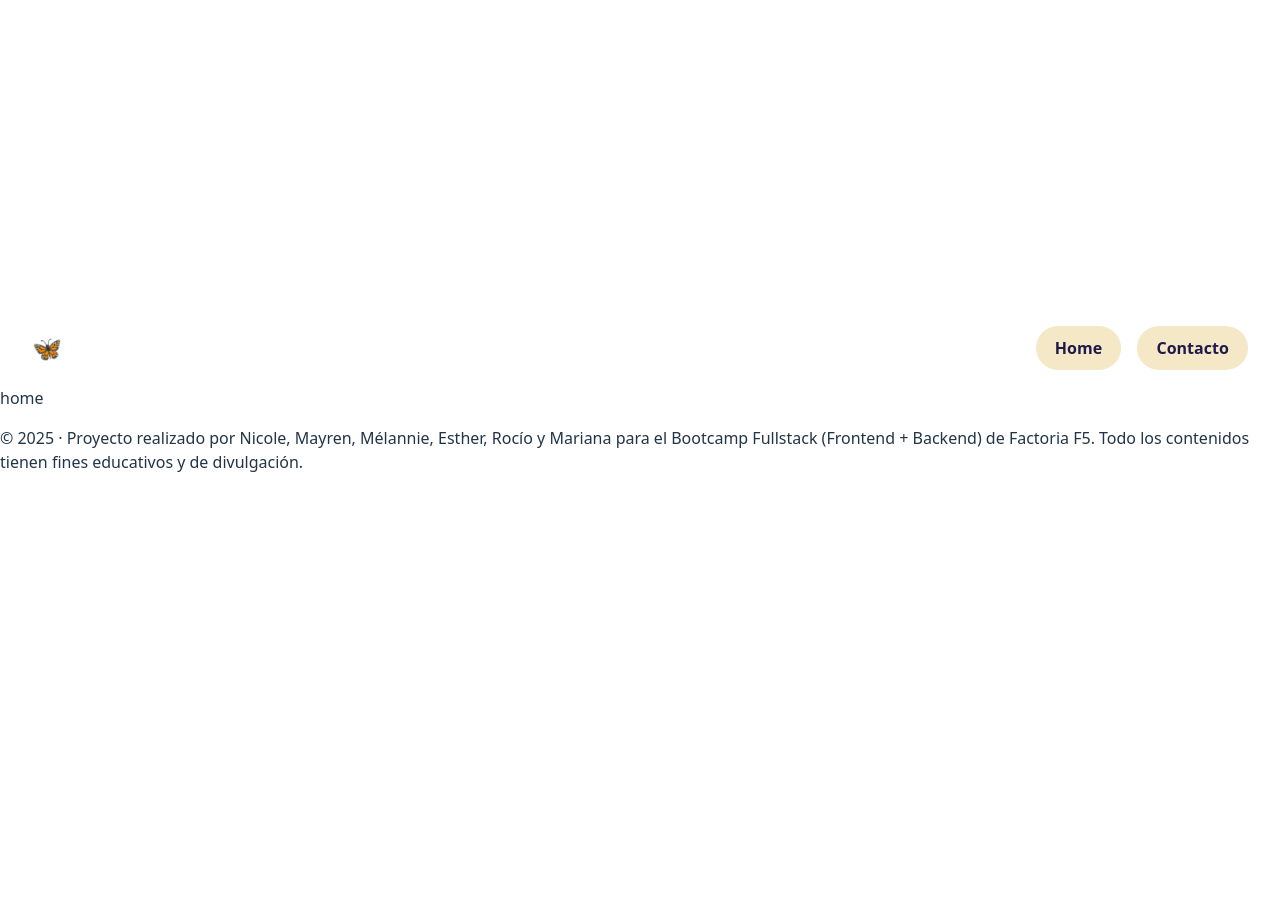
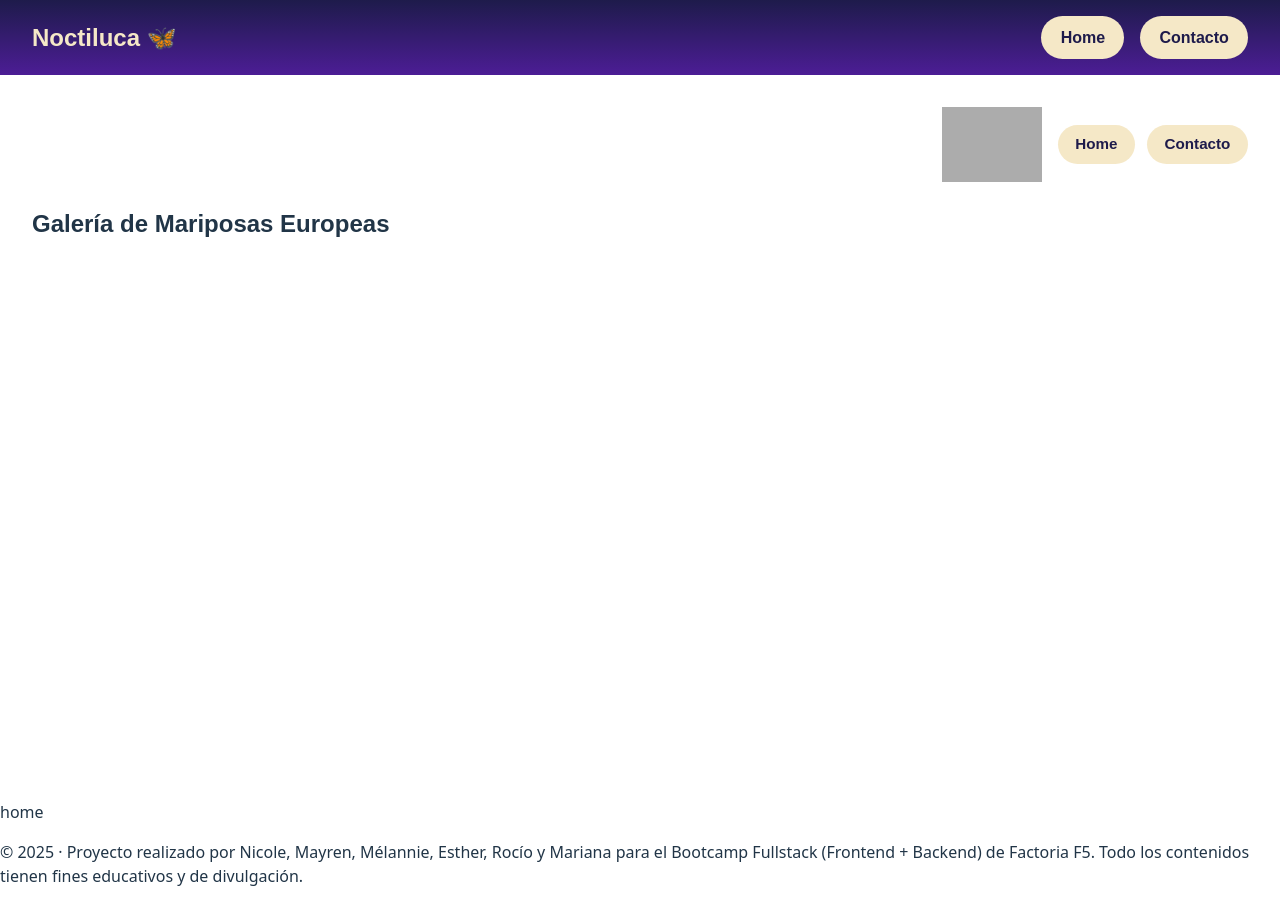
Before and after one commit to nicolegugu93/Noctiluca, a React (Vite) app: page / in a window 1280 px wide. Before the commit the page ends 800 px from the top, so only its background shows below. Built offline with nearby package versions, Linux system fonts and the light colour scheme; grey boxes are pictures that could not be loaded.

Commit message:
style nav

```diff
--- a/src/pages/NavBar.jsx
+++ b/src/pages/NavBar.jsx
@@ -1,7 +1,7 @@
 import { useState } from "react";
 import { Link } from "react-router-dom";
-
 import '../style/NavBar.css'
+import alaImg from "./assets/ala-mariposa.png";
 
 
 function NavBar(){
@@ -12,25 +12,36 @@ function NavBar(){
   };
 
     return(
+           <div className="app-container">
+      {/* NAVBAR */}
       <nav className="navbar">
-      {/* Logo o nombre (opcional) */}
-      <div className="navbar-logo">🦋</div>
+        <div className="navbar-logo">Noctiluca 🦋</div>
 
-      {/* Botón hamburguesa (solo visible en móviles) */}
         <button className="hamburger" onClick={toggleMenu}>
           ☰
         </button>
 
-      {/* Botones de navegación */}
         <div className={`navbar-buttons ${menuOpen ? "open" : ""}`}>
-        <Link to="/" className="navbar-button" onClick={() => setMenuOpen(false)}>
-          Home
-        </Link>
-        <Link to="/contacto" className="navbar-button" onClick={() => setMenuOpen(false)}>
-          Contacto
-        </Link>
+          <Link to="/" className="navbar-button" onClick={() => setMenuOpen(false)}>Home</Link>
+          <Link to="/contacto" className="navbar-button" onClick={() => setMenuOpen(false)}>Contacto</Link>
         </div>
       </nav>
-    )
+
+      {/* SECCIÓN GALERÍA O HERO con ala y botones extra */}
+      <section className="galeria-section">
+        <div className="galeria-extra-buttons">
+          <img src={alaImg} alt="ala mariposa" className="ala-mariposa" />
+          <div className="galeria-buttons-group">
+            <Link to="/" className="galeria-button">Home</Link>
+            <Link to="/contacto" className="galeria-button">Contacto</Link>
+          </div>
+        </div>
+
+        {/* Contenido de la sección */}
+        <h2>Galería de Mariposas Europeas</h2>
+        {/* Aquí puedes poner tarjetas, imágenes, textos, etc */}
+      </section>
+    </div>
+  );
 }
 export default NavBar
--- a/src/style/NavBar.css
+++ b/src/style/NavBar.css
@@ -1,16 +1,23 @@
+/* Contenedor general */
+.app-container {
+  font-family: sans-serif;
+  min-height: 100vh;
+}
+
+/* ---------------- NAVBAR ---------------- */
 .navbar {
   display: flex;
   justify-content: space-between;
   align-items: center;
   padding: 1rem 2rem;
-  background: linear-gradient(to bottom, #1e1b4b00, #4d1d9500);
+  background: linear-gradient(to bottom, #1e1b4b, #4c1d95);
   position: relative;
   z-index: 10;
 }
 
 .navbar-logo {
   font-size: 1.5rem;
-  color: #F5E0A3;
+  color: #f5e8c7;
   font-weight: bold;
 }
 
@@ -19,7 +26,7 @@
   font-size: 2rem;
   background: none;
   border: none;
-  color: #F5E0A3;
+  color: #f5e8c7;
   cursor: pointer;
 }
 
@@ -33,20 +40,58 @@
   color: #1e1b4b;
   font-weight: 600;
   padding: 0.6rem 1.2rem;
-  border: none;
   border-radius: 9999px;
-  cursor: pointer;
-  transition: all 0.3s ease;
+  text-decoration: none;
   font-size: 1rem;
-  text-decoration: none;
+  transition: 0.3s;
 }
 
 .navbar-button:hover {
   background-color: #ffefb8;
-  box-shadow: 0 0 10px rgba(255, 239, 184, 0.6);
+  box-shadow: 0 0 8px rgba(255, 239, 184, 0.6);
 }
 
-/* Responsive para móviles */
+/* ---------------- SECCIÓN GALERÍA ---------------- */
+.galeria-section {
+  padding: 2rem;
+  position: relative;
+}
+
+.galeria-extra-buttons {
+  display: flex;
+  justify-content: flex-end;
+  align-items: center;
+  gap: 1rem;
+  margin-bottom: 1.5rem;
+}
+
+.ala-mariposa {
+  width: 100px;
+  opacity: 0.85;
+}
+
+.galeria-buttons-group {
+  display: flex;
+  gap: 0.75rem;
+}
+
+.galeria-button {
+  background-color: #f5e8c7;
+  color: #1e1b4b;
+  font-weight: 600;
+  padding: 0.5rem 1.1rem;
+  border-radius: 9999px;
+  text-decoration: none;
+  font-size: 0.95rem;
+  transition: 0.3s;
+}
+
+.galeria-button:hover {
+  background-color: #ffefb8;
+  box-shadow: 0 0 8px rgba(255, 239, 184, 0.6);
+}
+
+/* ---------------- RESPONSIVE ---------------- */
 @media (max-width: 768px) {
   .hamburger {
     display: block;
@@ -67,4 +112,8 @@
     width: 100%;
     text-align: left;
   }
+
+  .galeria-extra-buttons {
+    display: none;
+  }
 }
```
Lines whose indentation alone changed are shown as unchanged.
